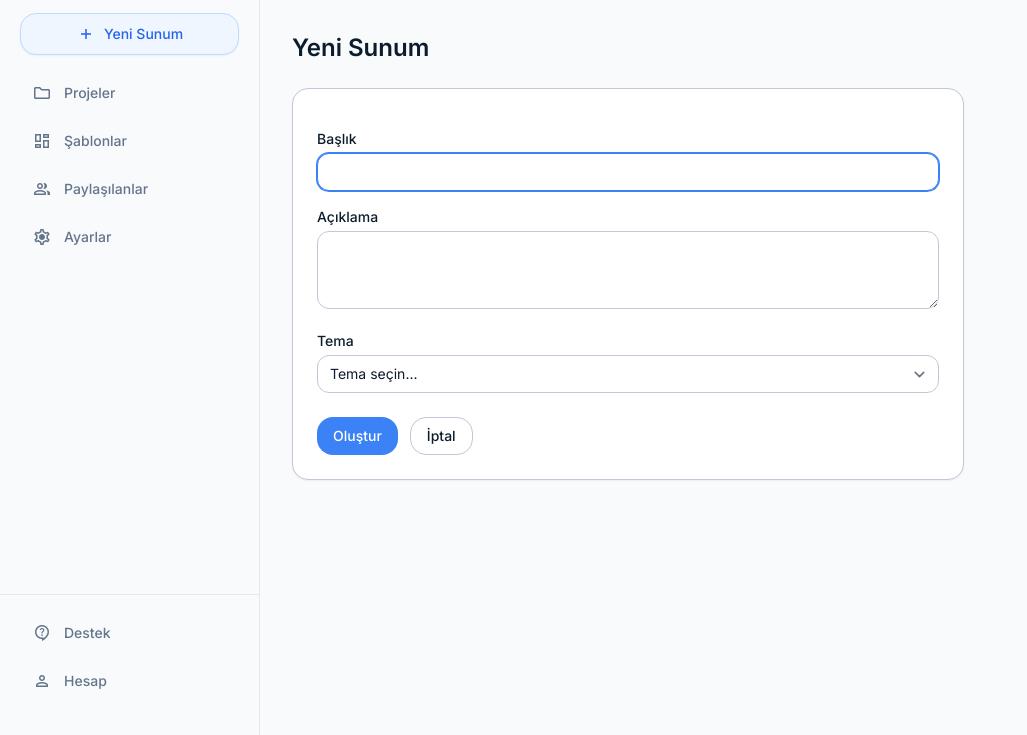
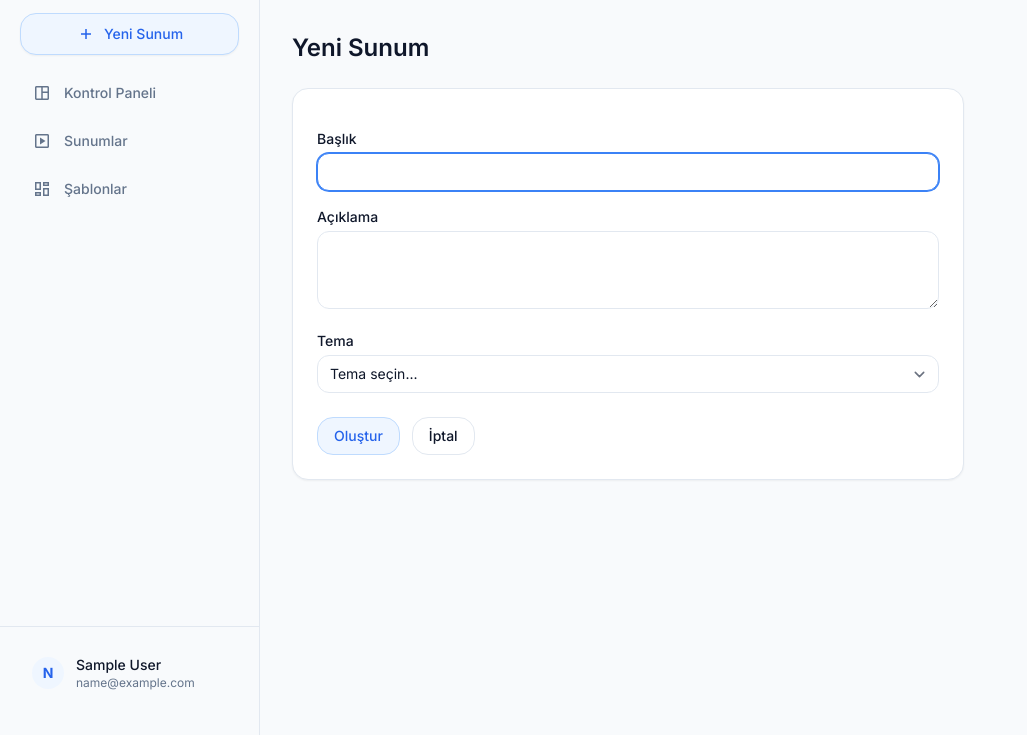
Before and after one commit to batuhannozkan1/SlideAI, a Django app: page /presentations/create/ in a window 1280 px wide. Shown: the part 65-800 px from the top of the page, without its empty margins (0-1027 px from the left). Run offline with Django 5.2, Linux system fonts and the light colour scheme; the visitor is signed in with stand-in values (Sample User, id 1); data that the repository does not hold is empty; some libraries are stand-ins or nearby versions.

Commit message:
update design system tokens and fix navigation inconsistencies

```diff
--- a/templates/accounts/login.html
+++ b/templates/accounts/login.html
@@ -18,7 +18,7 @@
         <input type="password" name="password" id="id_password" required
                class="w-full px-3 py-2 border border-outline-variant rounded-lg text-sm focus:outline-none focus:border-primary focus:ring-1 focus:ring-primary">
     </div>
-    <button type="submit" class="w-full py-2.5 bg-primary text-white font-medium rounded-xl hover:bg-primary-container transition-colors">
+    <button type="submit" class="w-full py-2.5 bg-[#eff6ff] text-[#2563eb] border border-[#bfdbfe] font-medium rounded-xl hover:bg-[#dbeafe] transition-colors">
         Giriş Yap
     </button>
 </form>
--- a/templates/accounts/profile_edit.html
+++ b/templates/accounts/profile_edit.html
@@ -21,7 +21,7 @@
                        class="w-full px-3 py-2 border border-outline-variant rounded-lg text-sm focus:outline-none focus:border-primary focus:ring-1 focus:ring-primary">
             </div>
             <div class="flex gap-3 pt-2">
-                <button type="submit" class="px-4 py-2 bg-primary text-white font-medium rounded-xl hover:bg-primary-container transition-colors text-sm">
+                <button type="submit" class="px-4 py-2 bg-[#eff6ff] text-[#2563eb] border border-[#bfdbfe] font-medium rounded-xl hover:bg-[#dbeafe] transition-colors text-sm">
                     Kaydet
                 </button>
                 <a href="{% url 'accounts:profile' %}" class="px-4 py-2 border border-outline-variant text-on-surface rounded-xl hover:bg-surface-container-low transition-colors text-sm font-medium">
--- a/templates/accounts/register.html
+++ b/templates/accounts/register.html
@@ -36,7 +36,7 @@
         <input type="password" name="password2" id="id_password2" required
                class="w-full px-3 py-2 border border-outline-variant rounded-lg text-sm focus:outline-none focus:border-primary focus:ring-1 focus:ring-primary">
     </div>
-    <button type="submit" class="w-full py-2.5 bg-primary text-white font-medium rounded-xl hover:bg-primary-container transition-colors">
+    <button type="submit" class="w-full py-2.5 bg-[#eff6ff] text-[#2563eb] border border-[#bfdbfe] font-medium rounded-xl hover:bg-[#dbeafe] transition-colors">
         Kayıt Ol
     </button>
 </form>
--- a/templates/components/_mobile_bottom_nav.html
+++ b/templates/components/_mobile_bottom_nav.html
@@ -1,27 +1,28 @@
 {% load nav_tags %}
 {% active_url_name "dashboard" as nav_dashboard %}
 {% active_url_name "list" as nav_list %}
+{% active_nav "/presentations/templates" as nav_templates %}
 {% active_nav "/accounts/profile" as nav_profile %}
 <nav class="lg:hidden fixed bottom-0 left-0 w-full bg-white border-t border-[#e2e8f0] px-2 py-3 flex justify-around items-center z-30 shadow-[0_-4px_12px_rgba(0,0,0,0.05)]">
-    <a href="{% url 'presentations:dashboard' %}" class="flex flex-col items-center gap-1 {% if nav_dashboard == 'active' or nav_list == 'active' %}text-[#3b82f6]{% else %}text-[#64748b] hover:text-[#0f172a]{% endif %} transition-colors">
-        <span class="material-symbols-outlined {% if nav_dashboard == 'active' or nav_list == 'active' %}fill{% endif %}">folder</span>
-        <span class="text-[10px] font-bold">Projeler</span>
+    <a href="{% url 'presentations:dashboard' %}" class="flex flex-col items-center gap-1 {% if nav_dashboard == 'active' %}text-[#3b82f6]{% else %}text-[#64748b] hover:text-[#0f172a]{% endif %} transition-colors">
+        <span class="material-symbols-outlined {% if nav_dashboard == 'active' %}fill{% endif %}">space_dashboard</span>
+        <span class="text-[10px] font-bold">Panel</span>
     </a>
-    <a href="{% url 'presentations:template-gallery' %}" class="flex flex-col items-center gap-1 text-[#64748b] hover:text-[#0f172a] transition-colors">
-        <span class="material-symbols-outlined">dashboard</span>
-        <span class="text-[10px] font-semibold">Şablonlar</span>
+    <a href="{% url 'presentations:list' %}" class="flex flex-col items-center gap-1 {% if nav_list == 'active' %}text-[#3b82f6]{% else %}text-[#64748b] hover:text-[#0f172a]{% endif %} transition-colors">
+        <span class="material-symbols-outlined {% if nav_list == 'active' %}fill{% endif %}">slideshow</span>
+        <span class="text-[10px] font-semibold">Sunumlar</span>
     </a>
     <div class="relative -mt-10">
         <a href="{% url 'presentations:generate' %}" class="bg-[#3b82f6] text-white w-14 h-14 rounded-full flex items-center justify-center shadow-lg ring-4 ring-white hover:bg-[#2563eb] transition-colors">
             <span class="material-symbols-outlined">add</span>
         </a>
     </div>
-    <a href="#" class="flex flex-col items-center gap-1 text-[#64748b] hover:text-[#0f172a] transition-colors">
-        <span class="material-symbols-outlined">group</span>
-        <span class="text-[10px] font-semibold">Paylaşılan</span>
+    <a href="{% url 'presentations:template-gallery' %}" class="flex flex-col items-center gap-1 {% if nav_templates == 'active' %}text-[#3b82f6]{% else %}text-[#64748b] hover:text-[#0f172a]{% endif %} transition-colors">
+        <span class="material-symbols-outlined {% if nav_templates == 'active' %}fill{% endif %}">dashboard</span>
+        <span class="text-[10px] font-semibold">Şablonlar</span>
     </a>
     <a href="{% url 'accounts:profile' %}" class="flex flex-col items-center gap-1 {% if nav_profile == 'active' %}text-[#3b82f6]{% else %}text-[#64748b] hover:text-[#0f172a]{% endif %} transition-colors">
-        <span class="material-symbols-outlined {% if nav_profile == 'active' %}fill{% endif %}">settings</span>
-        <span class="text-[10px] font-semibold">Ayarlar</span>
+        <span class="material-symbols-outlined {% if nav_profile == 'active' %}fill{% endif %}">person</span>
+        <span class="text-[10px] font-semibold">Profil</span>
     </a>
 </nav>
--- a/templates/components/_sidebar.html
+++ b/templates/components/_sidebar.html
@@ -19,35 +19,33 @@
     <nav class="flex-1 overflow-y-auto sidebar-scroll px-4 space-y-1">
         {% active_url_name "dashboard" as nav_dashboard %}
         {% active_url_name "list" as nav_list %}
-        <a class="flex items-center gap-3 w-full px-4 py-3 rounded-lg transition-all duration-200 {% if nav_dashboard == 'active' or nav_list == 'active' %}font-semibold bg-[#eff6ff] text-[#1e40af] shadow-sm border border-[#bfdbfe]{% else %}font-medium text-[#64748b] hover:bg-white hover:text-[#0f172a] hover:translate-x-1{% endif %}" href="{% url 'presentations:dashboard' %}">
-            <span class="material-symbols-outlined text-[20px] {% if nav_dashboard == 'active' or nav_list == 'active' %}fill text-[#3b82f6]{% endif %}">folder</span>
-            <span class="text-sm">Projeler</span>
+        {% active_nav "/presentations/templates" as nav_templates %}
+        {% active_nav "/accounts/profile" as nav_profile %}
+        <a class="flex items-center gap-3 w-full px-4 py-3 rounded-lg transition-all duration-200 {% if nav_dashboard == 'active' %}font-semibold bg-[#eff6ff] text-[#1e40af] shadow-sm border border-[#bfdbfe]{% else %}font-medium text-[#64748b] hover:bg-white hover:text-[#0f172a] hover:translate-x-1{% endif %}" href="{% url 'presentations:dashboard' %}">
+            <span class="material-symbols-outlined text-[20px] {% if nav_dashboard == 'active' %}fill text-[#3b82f6]{% endif %}">space_dashboard</span>
+            <span class="text-sm">Kontrol Paneli</span>
         </a>
-        <a class="flex items-center gap-3 w-full px-4 py-3 rounded-lg transition-all duration-200 font-medium text-[#64748b] hover:bg-white hover:text-[#0f172a] hover:translate-x-1" href="{% url 'presentations:template-gallery' %}">
-            <span class="material-symbols-outlined text-[20px]">dashboard</span>
+        <a class="flex items-center gap-3 w-full px-4 py-3 rounded-lg transition-all duration-200 {% if nav_list == 'active' %}font-semibold bg-[#eff6ff] text-[#1e40af] shadow-sm border border-[#bfdbfe]{% else %}font-medium text-[#64748b] hover:bg-white hover:text-[#0f172a] hover:translate-x-1{% endif %}" href="{% url 'presentations:list' %}">
+            <span class="material-symbols-outlined text-[20px] {% if nav_list == 'active' %}fill text-[#3b82f6]{% endif %}">slideshow</span>
+            <span class="text-sm">Sunumlar</span>
+        </a>
+        <a class="flex items-center gap-3 w-full px-4 py-3 rounded-lg transition-all duration-200 {% if nav_templates == 'active' %}font-semibold bg-[#eff6ff] text-[#1e40af] shadow-sm border border-[#bfdbfe]{% else %}font-medium text-[#64748b] hover:bg-white hover:text-[#0f172a] hover:translate-x-1{% endif %}" href="{% url 'presentations:template-gallery' %}">
+            <span class="material-symbols-outlined text-[20px] {% if nav_templates == 'active' %}fill text-[#3b82f6]{% endif %}">dashboard</span>
             <span class="text-sm">Şablonlar</span>
-        </a>
-        <a class="flex items-center gap-3 w-full px-4 py-3 rounded-lg transition-all duration-200 font-medium text-[#64748b] hover:bg-white hover:text-[#0f172a] hover:translate-x-1" href="#">
-            <span class="material-symbols-outlined text-[20px]">group</span>
-            <span class="text-sm">Paylaşılanlar</span>
-        </a>
-        {% active_nav "/accounts/profile" as nav_profile %}
-        <a class="flex items-center gap-3 w-full px-4 py-3 rounded-lg transition-all duration-200 {% if nav_profile == 'active' %}font-semibold bg-[#eff6ff] text-[#1e40af] shadow-sm border border-[#bfdbfe]{% else %}font-medium text-[#64748b] hover:bg-white hover:text-[#0f172a] hover:translate-x-1{% endif %}" href="{% url 'accounts:profile' %}">
-            <span class="material-symbols-outlined text-[20px] {% if nav_profile == 'active' %}fill text-[#3b82f6]{% endif %}">settings</span>
-            <span class="text-sm">Ayarlar</span>
         </a>
     </nav>
 
-    <div class="px-4 py-4 mt-auto border-t border-[#e2e8f0] space-y-1">
-        <a href="#" class="flex items-center gap-3 w-full px-4 py-3 rounded-lg font-medium text-[#64748b] hover:bg-white transition-colors">
-            <span class="material-symbols-outlined text-[20px]">contact_support</span>
-            <span class="text-sm">Destek</span>
+    {% if user.is_authenticated %}
+    <div class="px-4 py-4 mt-auto border-t border-[#e2e8f0]">
+        <a href="{% url 'accounts:profile' %}" class="flex items-center gap-3 w-full px-4 py-3 rounded-lg transition-all duration-200 {% if nav_profile == 'active' %}bg-[#eff6ff] border border-[#bfdbfe]{% else %}hover:bg-white{% endif %}">
+            <div class="w-8 h-8 rounded-full bg-[#eff6ff] text-[#2563eb] font-bold text-sm flex items-center justify-center shrink-0">
+                {{ user.email|first|upper }}
+            </div>
+            <div class="flex-1 min-w-0">
+                <div class="text-sm font-medium text-[#0f172a] truncate">{{ user.get_full_name|default:user.username }}</div>
+                <div class="text-xs text-[#64748b] truncate">{{ user.email }}</div>
+            </div>
         </a>
-        {% if user.is_authenticated %}
-        <a href="{% url 'accounts:profile' %}" class="flex items-center gap-3 w-full px-4 py-3 rounded-lg font-medium text-[#64748b] hover:bg-white transition-colors">
-            <span class="material-symbols-outlined text-[20px]">person</span>
-            <span class="text-sm">Hesap</span>
-        </a>
-        {% endif %}
     </div>
+    {% endif %}
 </aside>
--- a/templates/layouts/auth.html
+++ b/templates/layouts/auth.html
@@ -6,7 +6,7 @@
 <div class="w-full max-w-md px-4">
     <div class="text-center mb-8">
         <a href="{% url 'landing' %}" class="inline-flex items-center gap-2">
-            <div class="w-10 h-10 rounded-lg bg-primary flex items-center justify-center text-white font-bold text-xl">S</div>
+            <div class="w-10 h-10 rounded-lg bg-[#eff6ff] border border-[#bfdbfe] flex items-center justify-center text-[#2563eb] font-bold text-xl">S</div>
             <span class="text-2xl font-semibold text-on-surface">SlideAI</span>
         </a>
     </div>
--- a/templates/layouts/error.html
+++ b/templates/layouts/error.html
@@ -10,7 +10,7 @@
     <h1 class="text-headline-lg font-semibold text-on-surface mb-2">{% block error_title %}Hata{% endblock %}</h1>
     <p class="text-body-lg text-on-surface-variant mb-8">{% block error_message %}Bir sorun oluştu.{% endblock %}</p>
     {% block error_action %}
-    <a href="/" class="inline-flex items-center gap-2 px-4 py-2 bg-primary text-white rounded-xl font-medium hover:bg-primary-container transition-colors">
+    <a href="/" class="inline-flex items-center gap-2 px-4 py-2 bg-[#eff6ff] text-[#2563eb] border border-[#bfdbfe] rounded-xl font-medium hover:bg-[#dbeafe] transition-colors">
         <span class="material-symbols-outlined text-sm">home</span>
         Ana Sayfa
     </a>
--- a/templates/presentations/create.html
+++ b/templates/presentations/create.html
@@ -30,7 +30,7 @@
                 </select>
             </div>
             <div class="flex gap-3 pt-2">
-                <button type="submit" class="px-4 py-2 bg-primary text-white font-medium rounded-xl hover:bg-primary-container transition-colors text-sm">
+                <button type="submit" class="px-4 py-2 bg-[#eff6ff] text-[#2563eb] border border-[#bfdbfe] font-medium rounded-xl hover:bg-[#dbeafe] transition-colors text-sm">
                     Oluştur
                 </button>
                 <a href="{% url 'presentations:list' %}" class="px-4 py-2 border border-outline-variant text-on-surface rounded-xl hover:bg-surface-container-low transition-colors text-sm font-medium">
--- a/templates/presentations/detail.html
+++ b/templates/presentations/detail.html
@@ -108,7 +108,7 @@
     <h3 class="text-lg font-semibold text-on-surface mb-2">Henüz slayt yok</h3>
     <p class="text-on-surface-variant mb-6">AI ile slaytlarınızı oluşturun veya manuel ekleyin.</p>
     <div class="flex gap-3 justify-center">
-        <a href="{% url 'presentations:generate' %}" class="inline-flex items-center gap-2 px-4 py-2 bg-primary text-white font-medium rounded-xl hover:bg-primary-container transition-colors text-sm">
+        <a href="{% url 'presentations:generate' %}" class="inline-flex items-center gap-2 px-4 py-2 bg-[#eff6ff] text-[#2563eb] border border-[#bfdbfe] font-medium rounded-xl hover:bg-[#dbeafe] transition-colors text-sm">
             <span class="material-symbols-outlined text-sm">auto_awesome</span>
             AI ile Oluştur
         </a>
--- a/templates/presentations/edit.html
+++ b/templates/presentations/edit.html
@@ -39,7 +39,7 @@
             </div>
             <div class="flex items-center justify-between pt-2">
                 <div class="flex gap-3">
-                    <button type="submit" class="px-4 py-2 bg-primary text-white font-medium rounded-xl hover:bg-primary-container transition-colors text-sm">
+                    <button type="submit" class="px-4 py-2 bg-[#eff6ff] text-[#2563eb] border border-[#bfdbfe] font-medium rounded-xl hover:bg-[#dbeafe] transition-colors text-sm">
                         Kaydet
                     </button>
                     <a href="{% url 'presentations:detail' pk=presentation.pk %}" class="px-4 py-2 border border-outline-variant text-on-surface rounded-xl hover:bg-surface-container-low transition-colors text-sm font-medium">
--- a/templates/presentations/list.html
+++ b/templates/presentations/list.html
@@ -14,7 +14,7 @@
         <p class="text-sm text-slate-500 mt-1">Tüm sunumlarınızı yönetin</p>
     </div>
     <div class="flex gap-2">
-        <a href="{% url 'presentations:generate' %}" class="px-4 py-2 bg-primary text-white font-medium rounded-xl hover:bg-primary-container transition-colors text-sm flex items-center gap-1">
+        <a href="{% url 'presentations:generate' %}" class="px-4 py-2 bg-[#eff6ff] text-[#2563eb] border border-[#bfdbfe] font-medium rounded-xl hover:bg-[#dbeafe] transition-colors text-sm flex items-center gap-1">
             <span class="material-symbols-outlined text-sm">auto_awesome</span>
             AI ile Oluştur
         </a>
@@ -74,7 +74,7 @@
     </div>
     <h3 class="text-lg font-semibold text-on-surface mb-2">Henüz sunum yok</h3>
     <p class="text-on-surface-variant mb-6">AI ile ilk sunumunuzu oluşturun.</p>
-    <a href="{% url 'presentations:generate' %}" class="inline-flex items-center gap-2 px-5 py-2.5 bg-primary text-white font-medium rounded-xl hover:bg-primary-container transition-colors">
+    <a href="{% url 'presentations:generate' %}" class="inline-flex items-center gap-2 px-5 py-2.5 bg-[#eff6ff] text-[#2563eb] border border-[#bfdbfe] font-medium rounded-xl hover:bg-[#dbeafe] transition-colors">
         <span class="material-symbols-outlined text-sm">auto_awesome</span>
         Hemen Başla
     </a>
--- a/templates/presentations/slide_form.html
+++ b/templates/presentations/slide_form.html
@@ -31,7 +31,7 @@
                 </div>
             </div>
             <div class="flex gap-3 pt-2">
-                <button type="submit" class="px-4 py-2 bg-primary text-white font-medium rounded-xl hover:bg-primary-container transition-colors text-sm">
+                <button type="submit" class="px-4 py-2 bg-[#eff6ff] text-[#2563eb] border border-[#bfdbfe] font-medium rounded-xl hover:bg-[#dbeafe] transition-colors text-sm">
                     Kaydet
                 </button>
                 <a href="{% url 'presentations:detail' pk=presentation_pk %}" class="px-4 py-2 border border-outline-variant text-on-surface rounded-xl hover:bg-surface-container-low transition-colors text-sm font-medium">
--- a/templates/presentations/template_gallery.html
+++ b/templates/presentations/template_gallery.html
@@ -13,8 +13,8 @@
     {% for template in templates %}
     <div class="bg-white rounded-xl border border-outline-variant shadow-sm hover:shadow-md hover:border-primary/30 transition-all overflow-hidden">
         <div class="p-5">
-            <div class="w-10 h-10 rounded-lg bg-secondary-container flex items-center justify-center mb-3">
-                <span class="material-symbols-outlined text-on-secondary-container">auto_awesome_motion</span>
+            <div class="w-10 h-10 rounded-lg bg-[#eff6ff] flex items-center justify-center mb-3">
+                <span class="material-symbols-outlined text-[#2563eb]">auto_awesome_motion</span>
             </div>
             <h3 class="font-semibold text-on-surface">{{ template.name }}</h3>
             <p class="text-sm text-on-surface-variant mt-1 line-clamp-2">{{ template.description|truncatewords:15 }}</p>
```
Also changed, not shown: templates/base.html (+19 -19 lines), templates/presentations/generate.html (+7 -7 lines).
